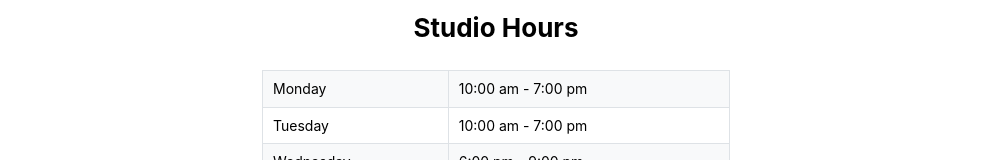
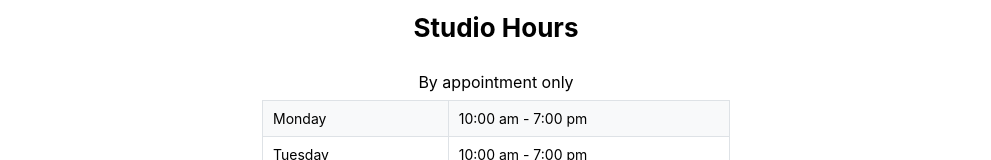
Before and after one commit to ryu11wgu/dorothysmassagestudio, a React (Vite) app: page / in a window 1280 px wide. Shown: the part 1304-1464 px from the top of the page, without its empty margins (144-1135 px from the left). Built offline with nearby package versions, Linux system fonts and the light colour scheme.

Commit message:
Update studio hours

```diff
--- a/src/pages/Home.tsx
+++ b/src/pages/Home.tsx
@@ -2,6 +2,7 @@ import {
   Center,
   Container,
   Table,
+  Text,
   Title,
   SimpleGrid,
   Image,
@@ -54,6 +55,9 @@ export default function Home() {
             Studio Hours
           </Title>
         </Center>
+        <Center pb={5}>
+          <Text>By appointment only</Text>
+        </Center>
 
         <Table striped withTableBorder withColumnBorders>
           <Table.Thead>
```
